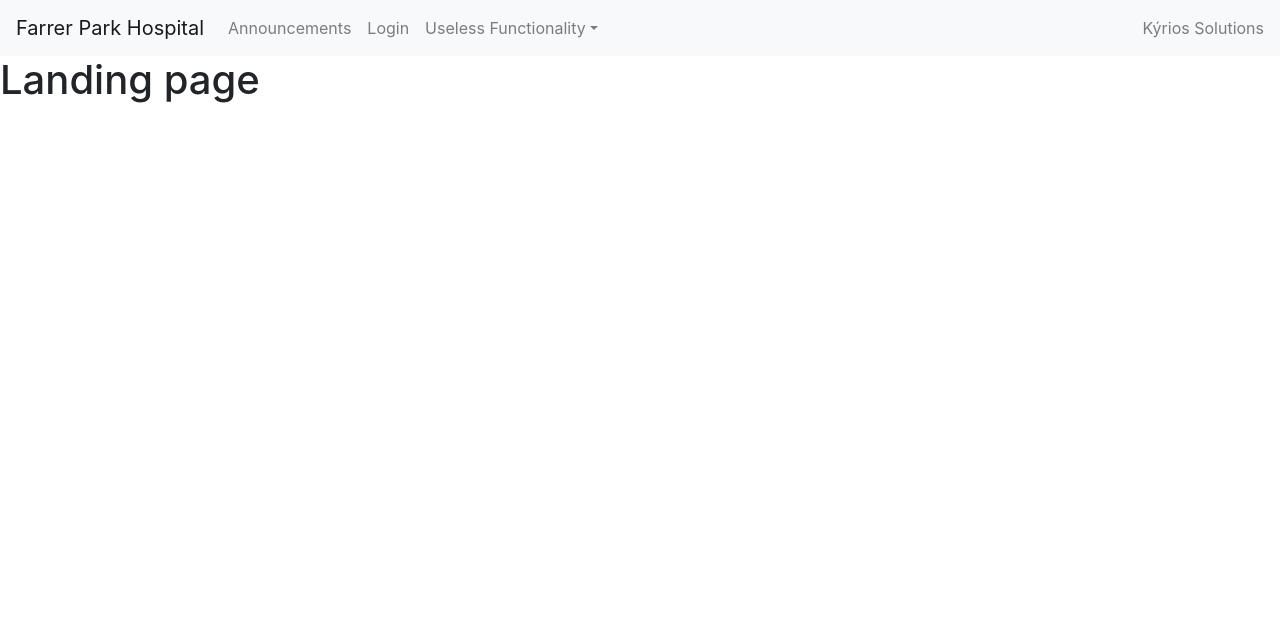
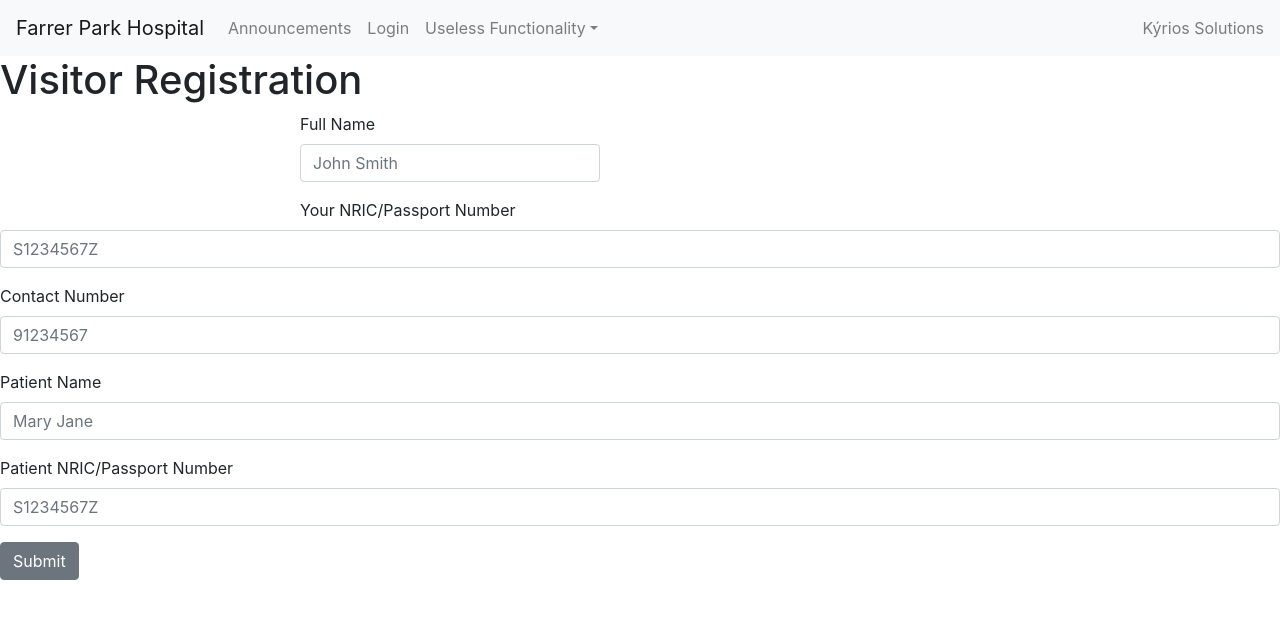
Before and after one commit to teamkyrios/aws, a React (Create React App) app: page / in a window 1280 px wide. Shown: the top 618 px of the page. Built offline with nearby package versions, Linux system fonts and the light colour scheme.

Commit message:
form components

```diff
--- a/src/components/LandingPage.js
+++ b/src/components/LandingPage.js
@@ -1,11 +1,80 @@
-import React from 'react';
+import React from "react";
+import { Button, Form, FormGroup, Label, Input } from "reactstrap";
 
 const LandingPage = () => {
-	return (
-		<div>
-			<h1>Landing page</h1>
-		</div>
-	);
+  return (
+    <div
+      style={{
+        flex: 1,
+        justifyContent: "center",
+        alignItems: "center",
+      }}
+    >
+      <h1>Visitor Registration</h1>
+      <Form>
+        <FormGroup style={{}}>
+          <Label style={styles.label} for="exampleName">
+            Full Name
+          </Label>
+          <Input
+            style={styles.input}
+            type="text"
+            name="name"
+            id="exampleName"
+            placeholder="John Smith"
+          />
+        </FormGroup>
+        <FormGroup>
+          <Label style={styles.label} for="exampleNric">
+            Your NRIC/Passport Number
+          </Label>
+          <Input
+            type="text"
+            name="nric"
+            id="exampleNric"
+            placeholder="S1234567Z"
+          />
+        </FormGroup>
+        <FormGroup>
+          <Label for="exampleContact">Contact Number</Label>
+          <Input
+            type="text"
+            name="contact"
+            id="exampleContact"
+            placeholder="91234567"
+          />
+        </FormGroup>
+        <FormGroup>
+          <Label for="examplePatient">Patient Name</Label>
+          <Input
+            type="text"
+            name="patientName"
+            id="examplePatient"
+            placeholder="Mary Jane"
+          />
+        </FormGroup>
+        <FormGroup>
+          <Label for="examplePatientNric">Patient NRIC/Passport Number</Label>
+          <Input
+            type="text"
+            name="nric"
+            id="examplePatientNric"
+            placeholder="S1234567Z"
+          />
+        </FormGroup>
+        <Button>Submit</Button>
+      </Form>
+    </div>
+  );
 };
 
+let styles = {
+  input: {
+    width: 300,
+    marginLeft: 300,
+  },
+  label: {
+    marginLeft: 300,
+  },
+};
 export default LandingPage;
```
